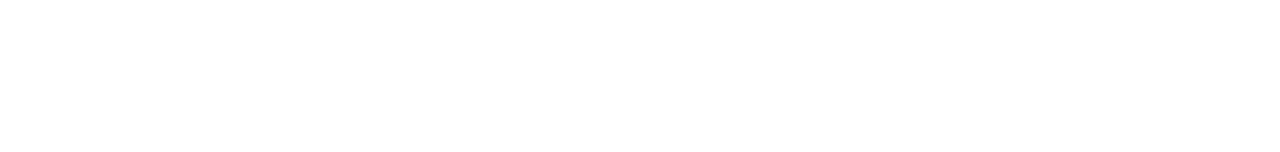
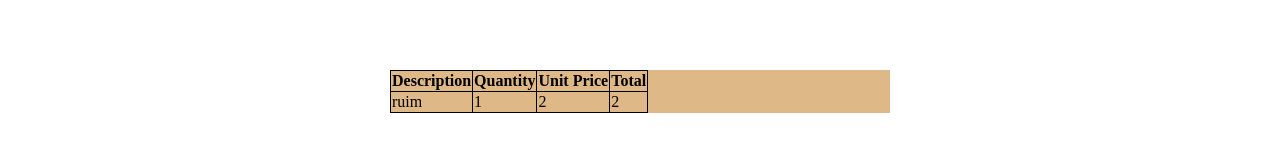
Before and after one commit to ddanielsantos/ifood-order-list-challenge, a React (Vite) app in the folder frontend/: page / in a window 1280 px wide. Shown: the part 190-342 px from the top of the page. Built offline with nearby package versions, Linux system fonts and the light colour scheme; no server answers.

Commit message:
adding modal to show order items

```diff
--- a/frontend/src/App.tsx
+++ b/frontend/src/App.tsx
@@ -3,9 +3,11 @@
 
 import { Order } from '../../backend/src/repositories/order'
 import styles from './App.module.css'
+import { Modal } from './components/Modal'
 
 function App() {
   const [orders, setOrders] = useState<Order[]>([])
+  const [modalVisible, setModalVisibility] = useState<boolean>(true)
 
   useEffect(() => {
     async function fectchOrders() {
@@ -28,6 +30,12 @@
 
       </div>
 
+      {
+        modalVisible &&
+        <Modal id="61f2d70110062c96733e7b56" client={{name: 'a', email: 'a', phone: 's'}}/>
+      }
+
+
       <div className={styles.ordersArea}>
         {
           orders[0] &&
@@ -37,6 +45,7 @@
                 <th>Client</th>
                 <th>Confirmed At</th>
                 <th>Restaurant</th>
+                {/* <th>a</th> */}
               </tr>
             </thead>
 
@@ -47,6 +56,7 @@
                     <td>{order.client}</td>
                     <td>{order.confirmedAt.slice(0, 6)}</td>
                     <td>{order.restaurant}</td>
+                    {/* <td>{order._id}</td> */}
                   </tr>
                 )
               })}
--- /dev/null
+++ b/frontend/src/components/Modal/index.tsx
@@ -0,0 +1,73 @@
+import { useState, useEffect } from 'react'
+import axios from 'axios'
+
+import styles from './styles.module.css'
+
+type Props = {
+  id: string,
+  client: {
+    name: string,
+    email: string,
+    phone: string
+  }
+}
+
+const mock = {
+  "_id": "s",
+  "items": [
+    {
+      "description": "ruim",
+      "quantity": 1,
+      "price": 2
+    },
+    {
+      "description": "t Boa",
+      "quantity": 1,
+      "price": 2
+    },
+    {
+      "description": "sdg",
+      "quantity": 1,
+      "price": 2
+    }
+  ]
+}
+
+export const Modal = ({ ...props }: Props) => {
+  const [items, setItems] = useState(mock)
+
+  useEffect(() => {
+    async function getItems(orderId: string){
+      const response = await axios.get(`http://localhost:3483/api/orders/${orderId}/items`)
+
+      setItems(response.data[0])
+    }
+
+    getItems(props.id)
+
+  }, [])
+
+  return (
+    <div className={styles.modal}>
+      <table>
+        <thead>
+          <tr>
+            <th>Description</th>
+            <th>Quantity</th>
+            <th>Unit Price</th>
+            <th>Total</th>
+          </tr>
+        </thead>
+
+        <tbody>
+          <tr>
+            <td>{items.items[0].description}</td>
+            <td>{items.items[0].quantity}</td>
+            <td>{items.items[0].price}</td>
+            <td>{items.items[0].quantity * items.items[0].price}</td>
+          </tr>
+        </tbody>
+      </table>
+    </div>
+  )
+}
--- /dev/null
+++ b/frontend/src/components/Modal/styles.module.css
@@ -0,0 +1,7 @@
+.modal {
+  position: absolute;
+  top: calc(50% - 140px);
+  left: calc(50% - 250px);
+  width: 500px;
+  background-color: burlywood;
+}
```
